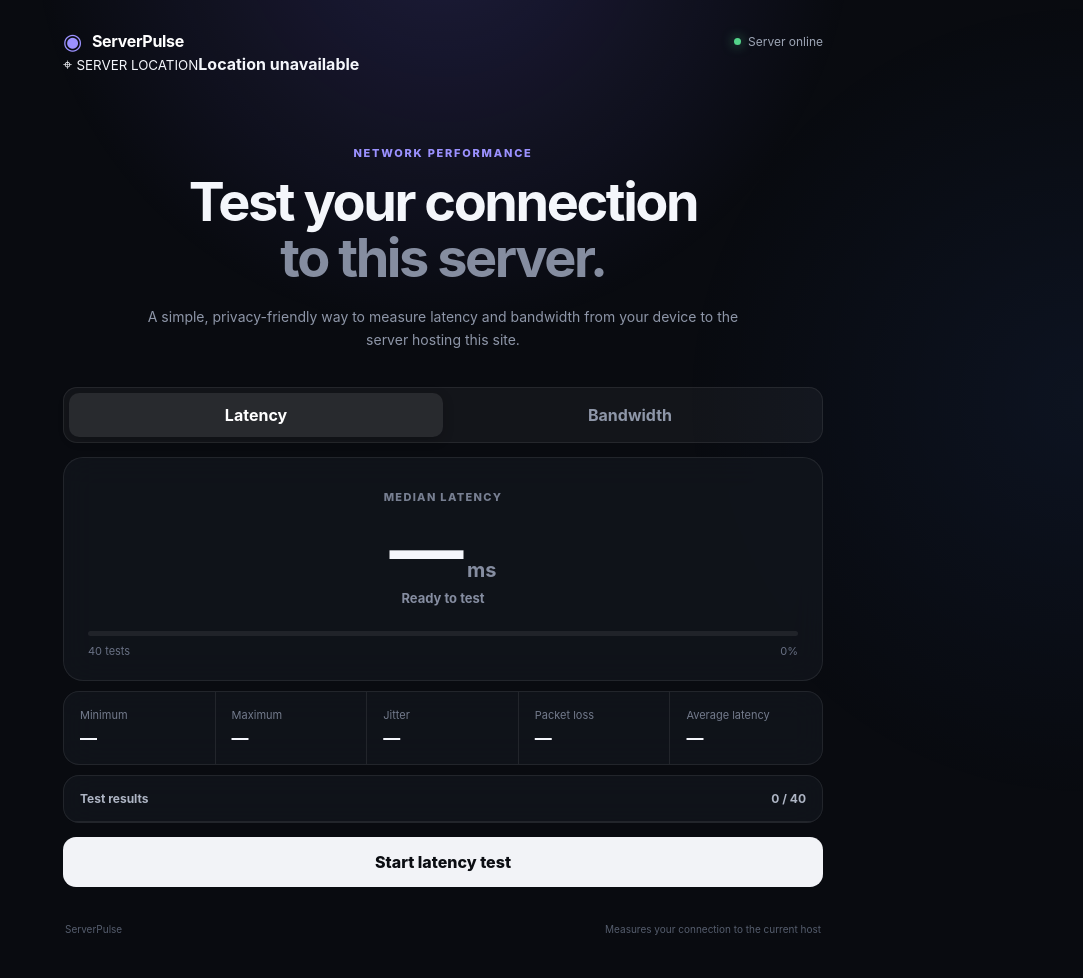
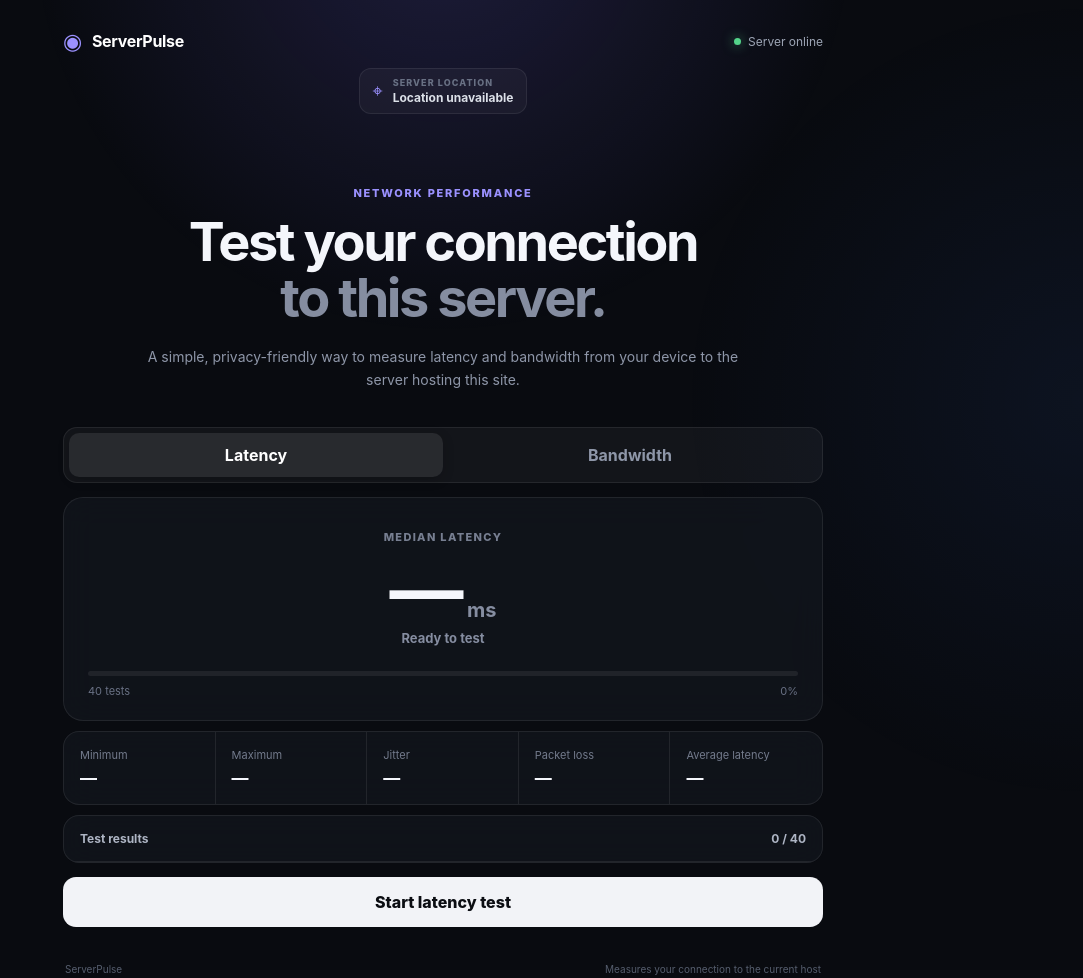
Before and after one commit to MinecadeXD/ServerPulse, a website: page public/index.html in a window 1280 px wide. Shown: the whole page, without its empty margins (197-1280 px from the left). Drawn offline with Linux system fonts and the light colour scheme; no server answers.

Commit message:
Style server location display

```diff
--- a/public/style.css
+++ b/public/style.css
@@ -30,6 +30,22 @@ button { font: inherit; }
 .brand-mark { color:var(--accent-2); font-size:22px; }
 .server-status { color:#9da5b5; font-size:12px; display:flex; align-items:center; gap:7px; }
 .server-status span { width:7px; height:7px; border-radius:50%; background:#54d48a; box-shadow:0 0 12px rgba(84,212,138,.7); }
+
+.server-location {
+  display:flex;
+  align-items:center;
+  justify-content:center;
+  gap:10px;
+  width:fit-content;
+  margin:14px auto 0;
+  padding:8px 13px;
+  border:1px solid var(--border);
+  border-radius:12px;
+  background:rgba(255,255,255,.035);
+}
+.location-icon { color:var(--accent-2); font-size:18px; line-height:1; }
+.server-location small { display:block; color:#697184; font-size:9px; font-weight:800; letter-spacing:.12em; }
+.server-location strong { display:block; color:#dce0e8; font-size:12px; font-weight:650; margin-top:2px; }
 
 .hero { text-align:center; padding:72px 16px 36px; }
 .eyebrow { color:var(--accent-2); font-size:11px; font-weight:800; letter-spacing:.16em; margin:0 0 14px; }
```
